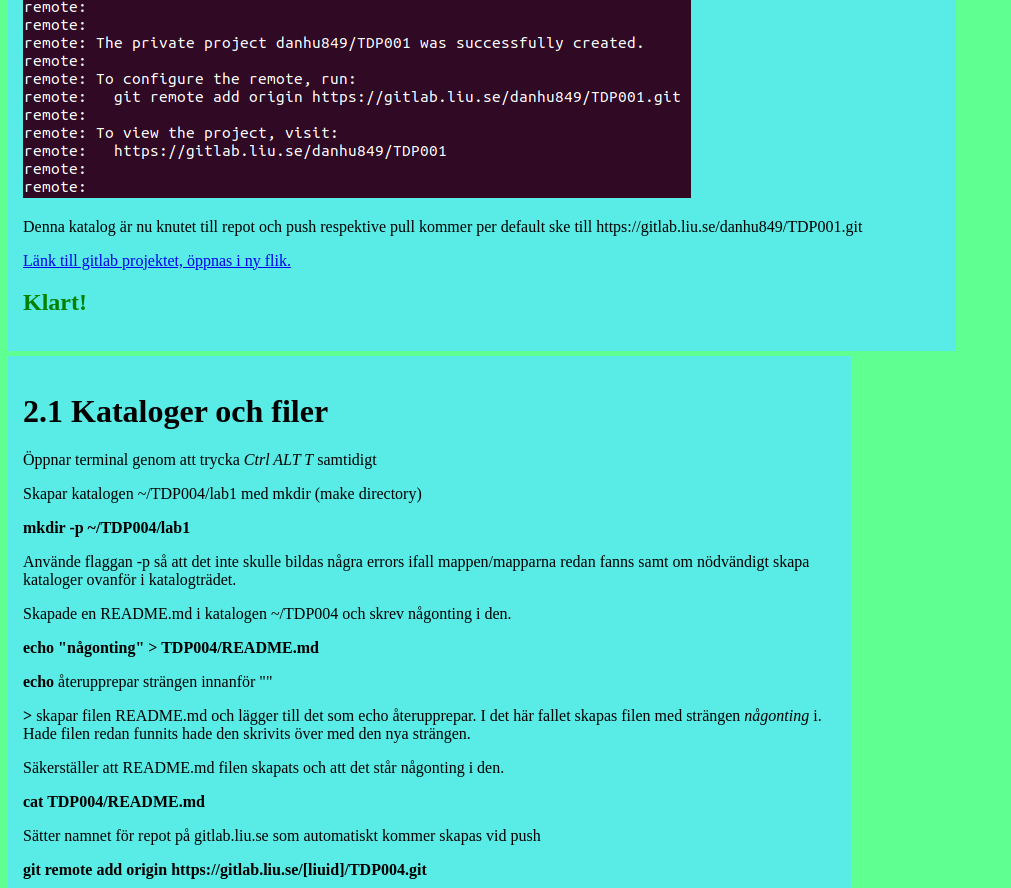
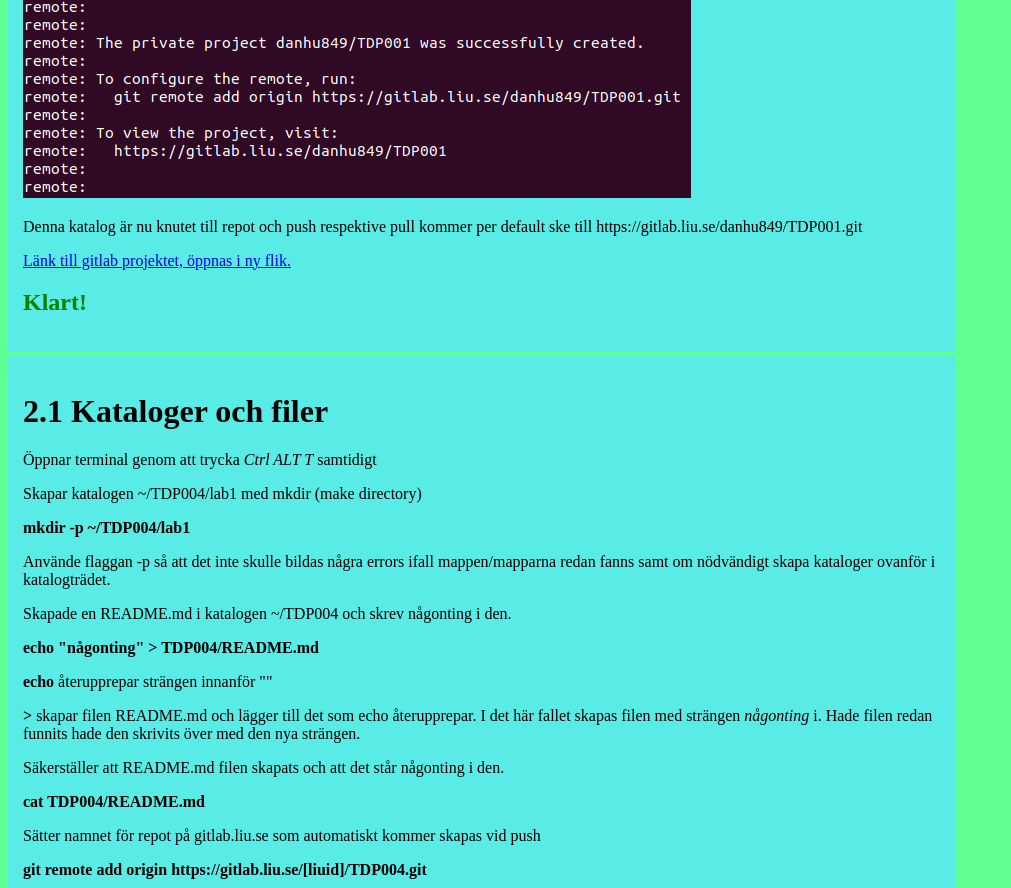
Before and after one commit to DanielFredrikBerg/TDP001, a Flask app: page / in a window 1280 px wide. Shown: the part 5612-6500 px from the top of the page, without its empty margins (0-1011 px from the left). Run offline with Flask 2, Linux system fonts and the light colour scheme.

Commit message:
fixed sizes

```diff
--- a/app/templates/index.html
+++ b/app/templates/index.html
@@ -311,7 +311,7 @@ li a {
   <h2 style="color: green">Klart!</h2>
 </div>
 
-<div class="col-8">
+<div class="col-9">
   <h1 id="TU21"> 2.1 Kataloger och filer</h1>
   <p>Öppnar terminal genom att trycka <i>Ctrl ALT T</i> samtidigt</p>
   <p>Skapar katalogen ~/TDP004/lab1 med mkdir (make directory)</p>
@@ -355,7 +355,7 @@ li a {
   <h2 style="color: green">Klart!</h2>
 </div>
 
-<div class="col-8 center">
+<div class="col-9">
   <h1 id="TU22">2.2 Jobba via ssh</h1>
     <p>Öppna först terminalen genom att trycka <i>Ctrl ALT T</i> samtidigt. Anslut sedan till kontot på student-domänen via ssh i terminalen. </p>
     <p><b>ssh [liuid]@ssh.edu.liu.se</b></p>
@@ -419,7 +419,7 @@ li a {
 </div>
 
 
-<div class="col-8">
+<div class="col-9">
   <h1 id="TU23">2.3 Lösa en konflikt</h1>
     <p>Framkalla en merge konflikt genom att skriva något i den lokala TDP004/README.md filen</p>
     <p><b>echo "Här kommer det bli en merge konflikt!" > TDP004/README.md</b></p>
@@ -449,7 +449,7 @@ li a {
 </div>
 
 
-<div class="col-8">
+<div class="col-9">
   <h1 id="TU24">2.4 Rättigheter och skriva till fil</h1>
     <p>Gå in i katalogen TDP004/</p>
     <p><b>cd TDP004/</b></p>
@@ -474,7 +474,7 @@ li a {
 </div>
 
 
-<div class="col-8">
+<div class="col-9">
   <h1 id="TU25">2.5 Dokumentera katalogen</h1>
     <p>Flytta in i katalogen TDP004/</p>
     <p><b>cd TDP004/</b></p>
@@ -488,7 +488,7 @@ li a {
 </div>
 
 
-<div class="col-8">
+<div class="col-9">
   <h1 id="TU26">2.6 Smått och gott</h1>
     <p>Hitta alla filer som är körbara i din hemkatalog.</p>
     <p><b>find ~ -executable -type f</b></p>
```
